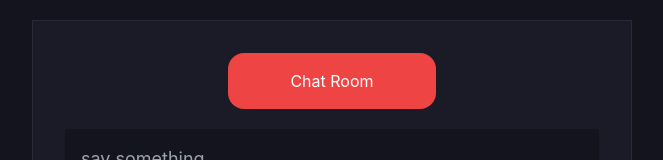
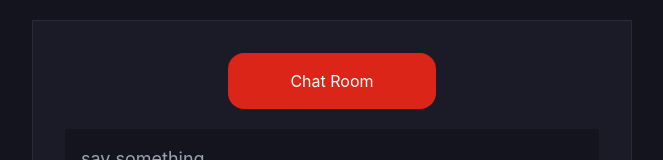
Before and after one commit to Jonathan0823/chat-app, a Next.js app: page / in a window 1280 px wide. Shown: the top 160 px of the page, without its empty margins (308-971 px from the left). Built offline with nearby package versions, Linux system fonts and the light colour scheme; no server answers.

Commit message:
Refactor CSS transition in delete button

```diff
--- a/app/components/MessageList.tsx
+++ b/app/components/MessageList.tsx
@@ -1,5 +1,6 @@
 import React from 'react';
 import { databases } from '@/libs/appwriteConfig';
+import DeleteIcon from '@mui/icons-material/Delete';
 
 interface MessageListProps {
   messages: { $id: string; body: string; $createdAt: string }[];
@@ -26,7 +27,9 @@ const MessageList = ({ messages, onMessageDeleted }: MessageListProps) => {
         <div key={message.$id} className="message--wrapper">
           <div className="message--header">
             <small>{new Date(message.$createdAt).toLocaleString()}</small>
-            <button onClick={() => handleDelete(message.$id)}>Delete</button>
+            <button onClick={() => handleDelete(message.$id)}>
+              <DeleteIcon className='delete--btn' />
+            </button>
           </div>
           <div className="message--body">
             <span>{message.body}</span>
--- a/app/globals.css
+++ b/app/globals.css
@@ -184,7 +184,7 @@ color: rgb(164, 161, 161);
 .delete--btn{
 color:#8db3dd;
 cursor: pointer;
-transition: 0.3s;
+transition: 0.3s all;
 width: 16px;
 }
 
--- a/app/page.tsx
+++ b/app/page.tsx
@@ -47,7 +47,7 @@ const page = () => {
     <main className="container">
       <div className="room--container">
         <div className="flex justify-center ">
-        <h1 className="flex justify-center bg-red-500 w-52 mb-5 py-4 rounded-2xl">Chat Room</h1>
+        <h1 className="flex justify-center bg-[#db2518] w-52 mb-5 py-4 rounded-2xl">Chat Room</h1>
         </div>
           <MessageInput onMessageSent={getMessages} />
         <div>
--- a/package.json
+++ b/package.json
@@ -9,6 +9,10 @@
     "lint": "next lint"
   },
   "dependencies": {
+    "@emotion/react": "^11.13.3",
+    "@emotion/styled": "^11.13.0",
+    "@mui/icons-material": "^6.1.2",
+    "@mui/material": "^6.1.2",
     "appwrite": "^15.0.0",
     "next": "14.2.14",
     "react": "^18",
```
Also changed, not shown: 1 other file (tests, documents, lock files or other folders).
